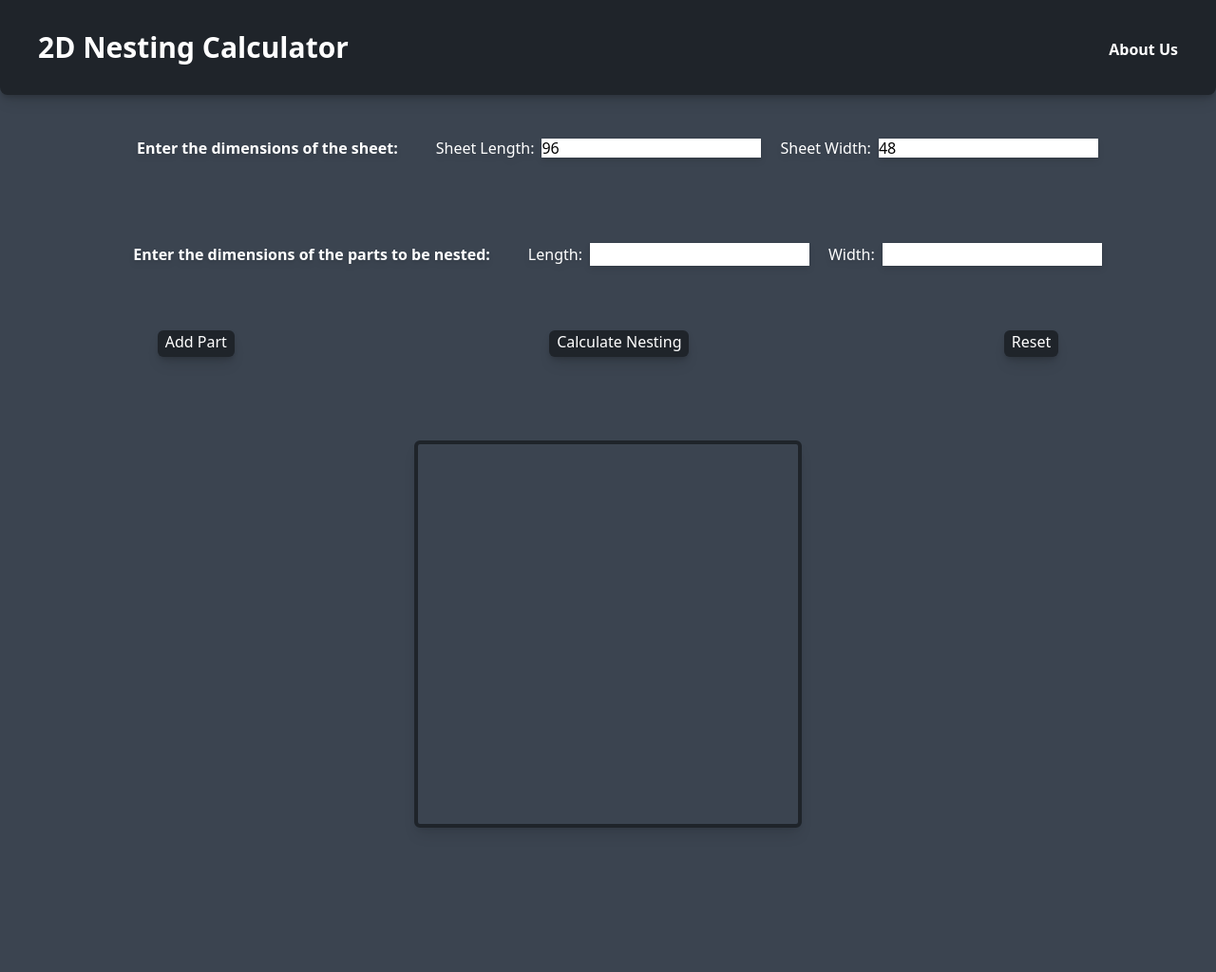
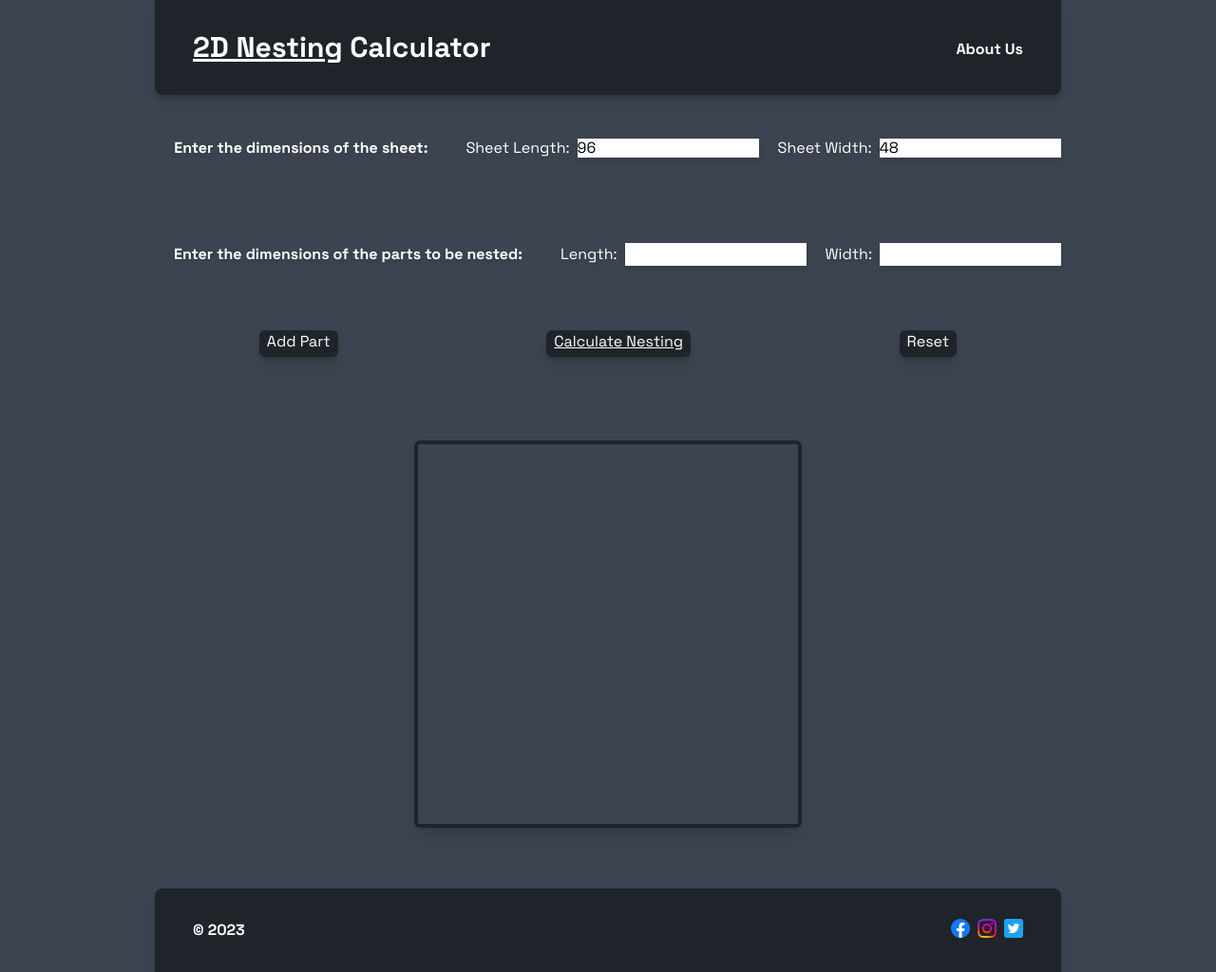
Before and after one commit to Berts2513/Nesting-Calculator, a website: page src/Nesting App.html in a window 1280 px wide. Shown: the whole page at 95% size. Before the commit the page ends 936 px from the top, so only its background shows below. Drawn offline with Linux system fonts and the light colour scheme.

Commit message:
Interface update

```diff
--- a/src/Nesting App.html
+++ b/src/Nesting App.html
@@ -5,23 +5,27 @@
 		<meta name="viewport" content="width=device-width, initial-scale=1.0" />
 		<link href="/dist/output.css" rel="stylesheet" />
 		<title>2D Nesting Calculator</title>
+		<link
+			href="https://fonts.googleapis.com/css2?family=Space+Grotesk:wght@400;500;700&display=swap"
+			rel="stylesheet"
+		/>
 		<script async src="main.js"></script>
 	</head>
-	<body class="bg-slate text-white">
+	<body class="flex justify-center text-white bg-slate font-spacegrotesk">
 		<!-- Header -->
 		<div class="">
-			<div class="flex py-8 px-10 justify-between bg-lightblack rounded-b-lg shadow-lg drop-shadow-md">
-				<h1 class="text-3xl font-bold">2D Nesting Calculator</h1>
-				<a class="font-bold mt-2" href="">About Us</a>
+			<div class="flex justify-between px-10 py-8 rounded-b-lg shadow-lg bg-lightblack drop-shadow-md">
+				<h1 class="text-3xl font-bold"><span class="underline">2D Nesting</span> Calculator</h1>
+				<a class="mt-2 font-bold pl-44" href="">About Us</a>
 			</div>
-			<!-- Body -->
-			<div class="justify-center items-center py-6 flex flex-col lg:flex-row drop-shadow-md">
+			<!-- Dimensions of sheet  -->
+			<div class="flex flex-col items-center justify-center py-6 lg:flex-row drop-shadow-md">
 				<p class="p-5 font-bold">Enter the dimensions of the sheet:</p>
 				<label class="pl-5 pr-2" for="sheetLength">Sheet Length:</label>
-				<input class="text-black h-5" type="number" id="sheetLength" step="0.01" value="96" required />
+				<input class="h-5 text-black" type="number" id="sheetLength" step="0.01" value="96" required />
 				<label class="pl-5 pr-2" for="sheetWidth">Sheet Width:</label>
 				<input
-					class="text-black h-5"
+					class="h-5 text-black"
 					class="shadow-lg"
 					type="number"
 					id="sheetWidth"
@@ -30,34 +34,37 @@
 					required
 				/>
 			</div>
-			<div class="justify-center items-center py-6 flex flex-col lg:flex-row drop-shadow-md">
+			<!-- Dimensions of parts -->
+			<div class="flex flex-col items-center justify-center py-6 lg:flex-row drop-shadow-md">
 				<p class="p-5 font-bold">Enter the dimensions of the parts to be nested:</p>
 				<label class="pl-5 pr-2" for="length">Length:</label>
 				<input class="text-black" type="number" id="length" step="0.01" required />
 				<label class="pl-5 pr-2" for="width">Width:</label>
 				<input class="text-black" type="number" id="width" step="0.01" required />
 			</div>
-			<div class="justify-around items-center py-6 flex flex-row">
+			<div class="flex flex-row items-center justify-around py-6">
+				<!-- Buttons at bottom -->
 				<button
-					class="rounded-md border-solid bg-lightblack px-2 pb-1 drop-shadow-md shadow-lg delay-75 hover:bg-buttonclick active:shadow-inner"
+					class="px-2 pb-1 delay-75 border-solid rounded-md shadow-lg bg-lightblack drop-shadow-md hover:bg-buttonclick active:shadow-inner active:bg-lightblack"
 					onclick="addPart()"
 				>
 					Add Part
 				</button>
 				<button
-					class="rounded-md border-solid bg-lightblack px-2 pb-1 drop-shadow-md shadow-lg delay-75 hover:bg-buttonclick active:shadow-inner"
+					class="px-2 pb-1 underline delay-75 border-solid rounded-md shadow-lg bg-lightblack drop-shadow-md hover:bg-buttonclick active:shadow-inner active:bg-lightblack"
 					onclick="calculateNesting()"
 				>
 					Calculate Nesting
 				</button>
 				<button
-					class="rounded-md border-solid bg-lightblack px-2 pb-1 drop-shadow-md shadow-lg delay-75 hover:bg-buttonclick active:shadow-inner"
+					class="px-2 pb-1 delay-75 border-solid rounded-md shadow-lg bg-lightblack drop-shadow-md hover:bg-buttonclick active:shadow-inner active:bg-lightblack"
 					onclick="reset()"
 				>
 					Reset
 				</button>
 			</div>
-			<div class="justify-center items-center py-6 flex flex-col drop-shadow-md px-6">
+			<!-- Drop down info -->
+			<div class="flex flex-col items-center justify-center px-6 py-6 drop-shadow-md">
 				<div class="pb-4 drop-shadow-md" id="partsList">
 					<!-- Parts will be displayed here -->
 				</div>
@@ -65,14 +72,23 @@
 					<!-- Result will be displayed here -->
 				</div>
 			</div>
-			<div class="flex justify-center items-center">
+			<div class="flex items-center justify-center">
 				<canvas
-					class="border-solid border-4 border-lightblack rounded-md mb-16 shadow-lg"
+					class="mb-16 border-4 border-solid rounded-md shadow-lg border-lightblack"
 					id="canvas"
 					width="400"
 					height="400"
 				></canvas>
 			</div>
+			<!-- Footer -->
+			<div class="flex justify-between px-10 py-8 rounded-t-lg shadow-lg bg-lightblack drop-shadow-md">
+				<p class="font-bold">© 2023</p>
+				<div class="flex">
+					<a href=""><img class="w-5 h-5 mr-2" src="\src\img\facebook logo_icon.png" alt="" /></a>
+					<a href=""><img class="w-5 h-5 mr-2" src="\src\img\instagram logo_icon.png" alt="" /></a>
+					<a href=""><img class="w-5 h-5" src="\src\img\twitter logo_icon.png" alt="" /></a>
+				</div>
+			</div>
 		</div>
 	</body>
 </html>
--- a/tailwind.config.js
+++ b/tailwind.config.js
@@ -3,12 +3,19 @@ module.exports = {
 	content: ['./src/**/*.{html,js}'],
 	theme: {
 		extend: {
+			backgroundImage: {
+				facebook: 'url(/src/img/facebook logo_icon.png)',
+				'footer-texture': "url('/img/footer-texture.png')",
+			},
 			colors: {
 				lightblack: '#1f242a',
 				slate: '#3b4450',
 				buttonclick: '#111417',
 			},
 		},
+		fontFamily: {
+			spacegrotesk: ['Space Grotesk', 'sans-serif'],
+		},
 	},
 	plugins: [],
 };
```
Also changed, not shown: dist/output.css, src/img/facebook logo_icon.png (added), src/img/instagram logo_icon.png (added), src/img/twitter logo_icon.png (added).
